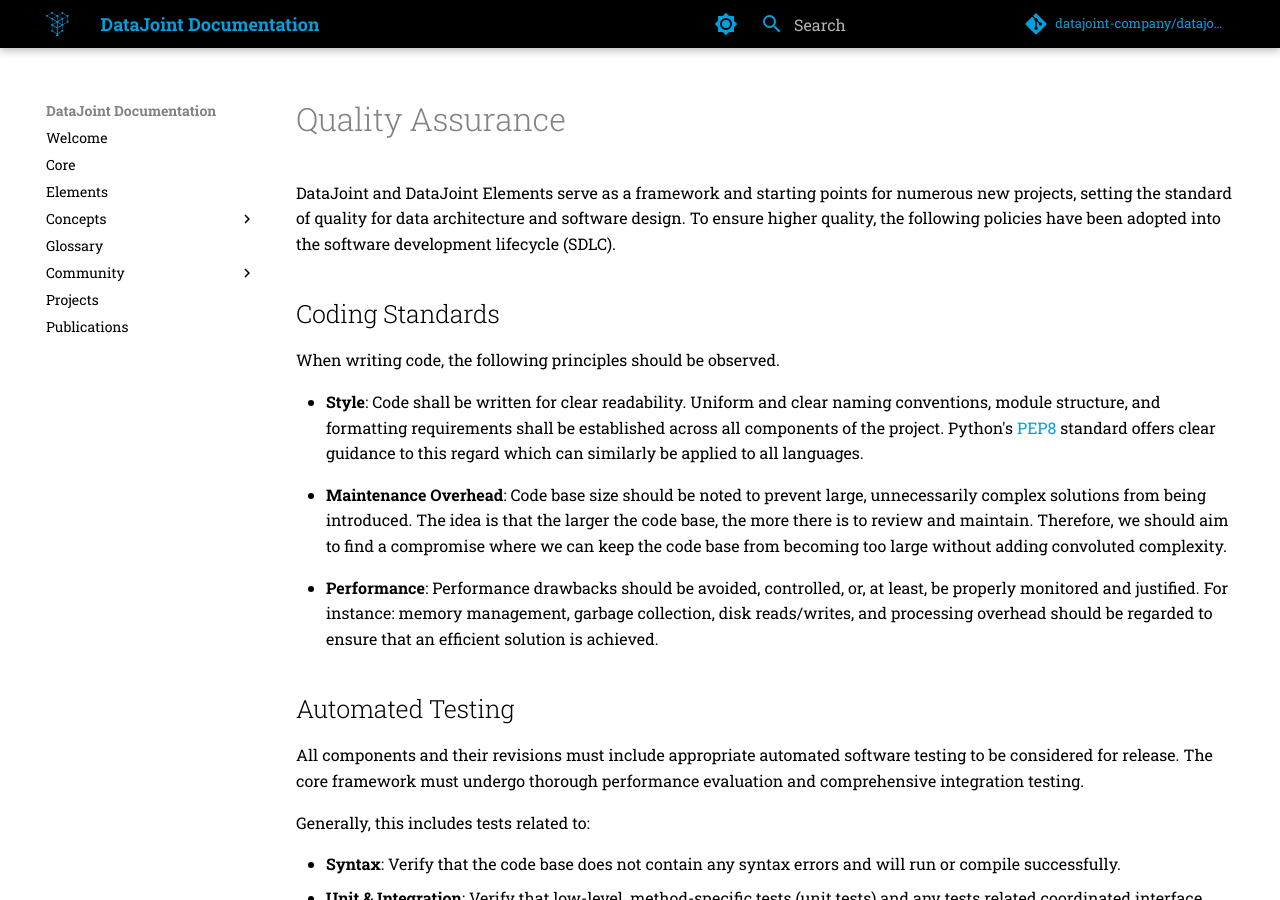
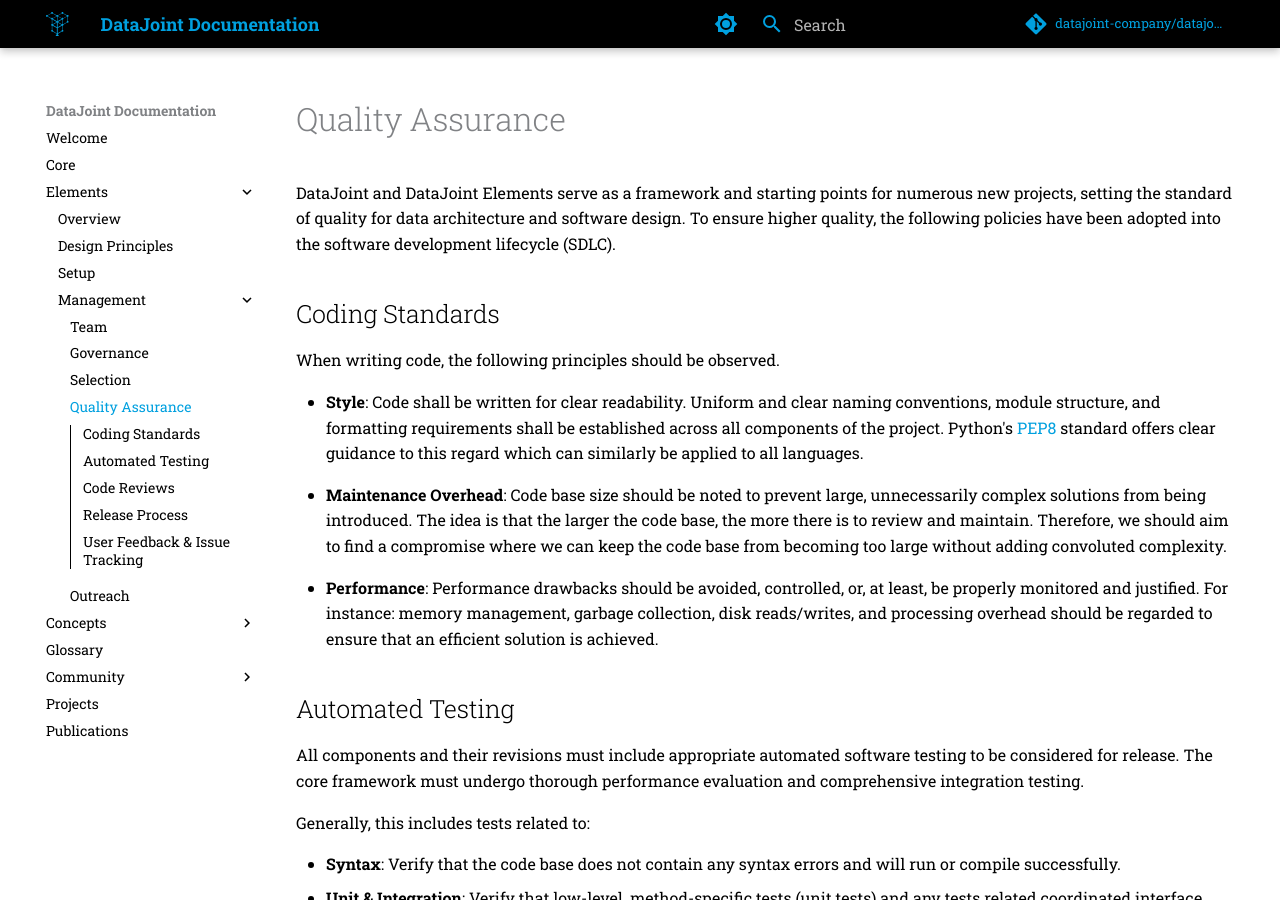
Before and after one commit to datajoint/datajoint-docs, an MkDocs documentation site: the page built from src/elements/management/quality-assurance.md, in a window 1280 px wide and 900 px high. Built offline with MkDocs 1.6.1 and Material for MkDocs 9.7.7, drawn with Linux system fonts in a browser that asks for light colours; comment, search, counter and statistics services are not loaded.

Commit message:
Update nav

```diff
--- a/mkdocs.yaml
+++ b/mkdocs.yaml
@@ -6,7 +6,16 @@
 nav:
   - Welcome: welcome.md
   - Core: core.md
-  - Elements: elements/elements.md
+  - Elements:
+    - Overview: elements/elements.md
+    - Design Principles: elements/usage/design-principles.md
+    - Setup: elements/usage/setup.md
+    - Management:
+        - Team: elements/management/team.md
+        - Governance: elements/management/governance.md
+        - Selection: elements/management/selection.md
+        - Quality Assurance: elements/management/quality-assurance.md
+        - Outreach: elements/management/outreach.md
   - Concepts:
     - Mantra: concepts/mantra.md
     - Query Language:
```
